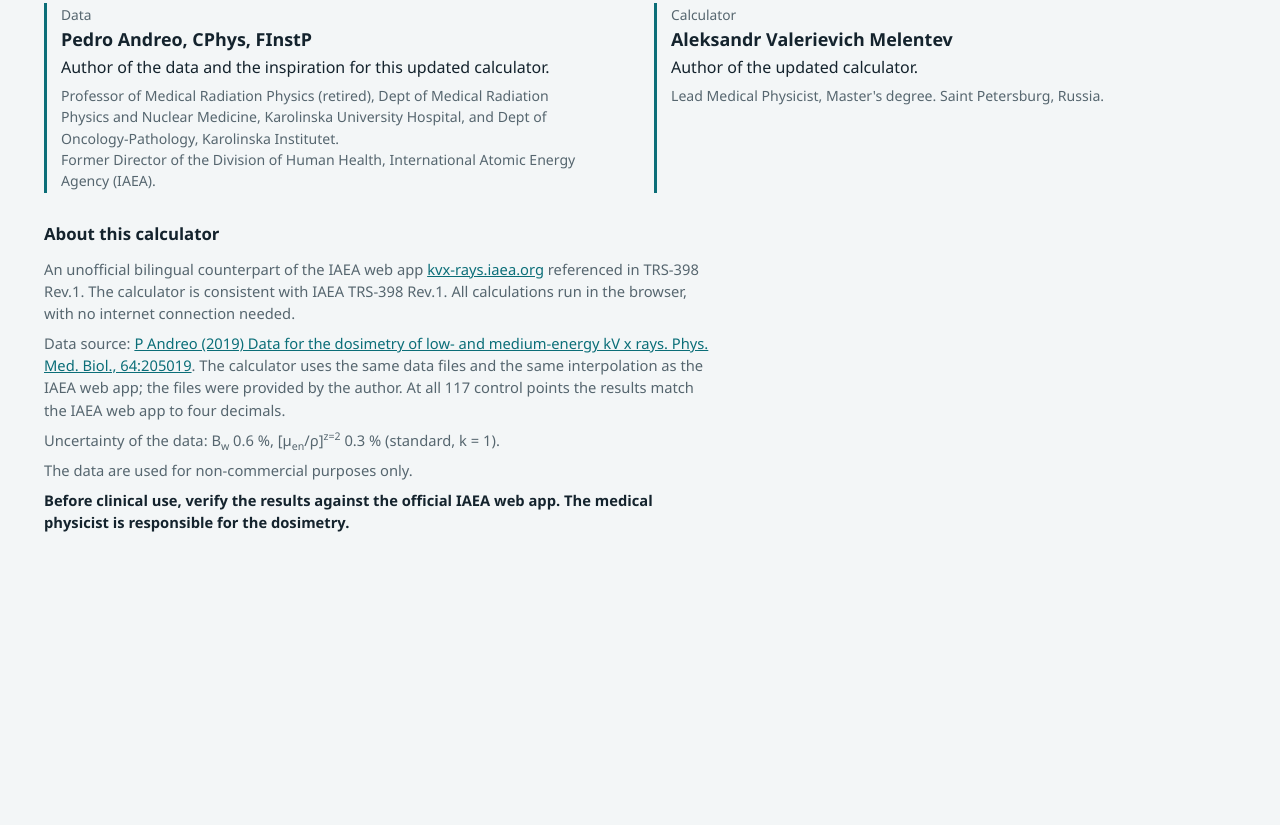
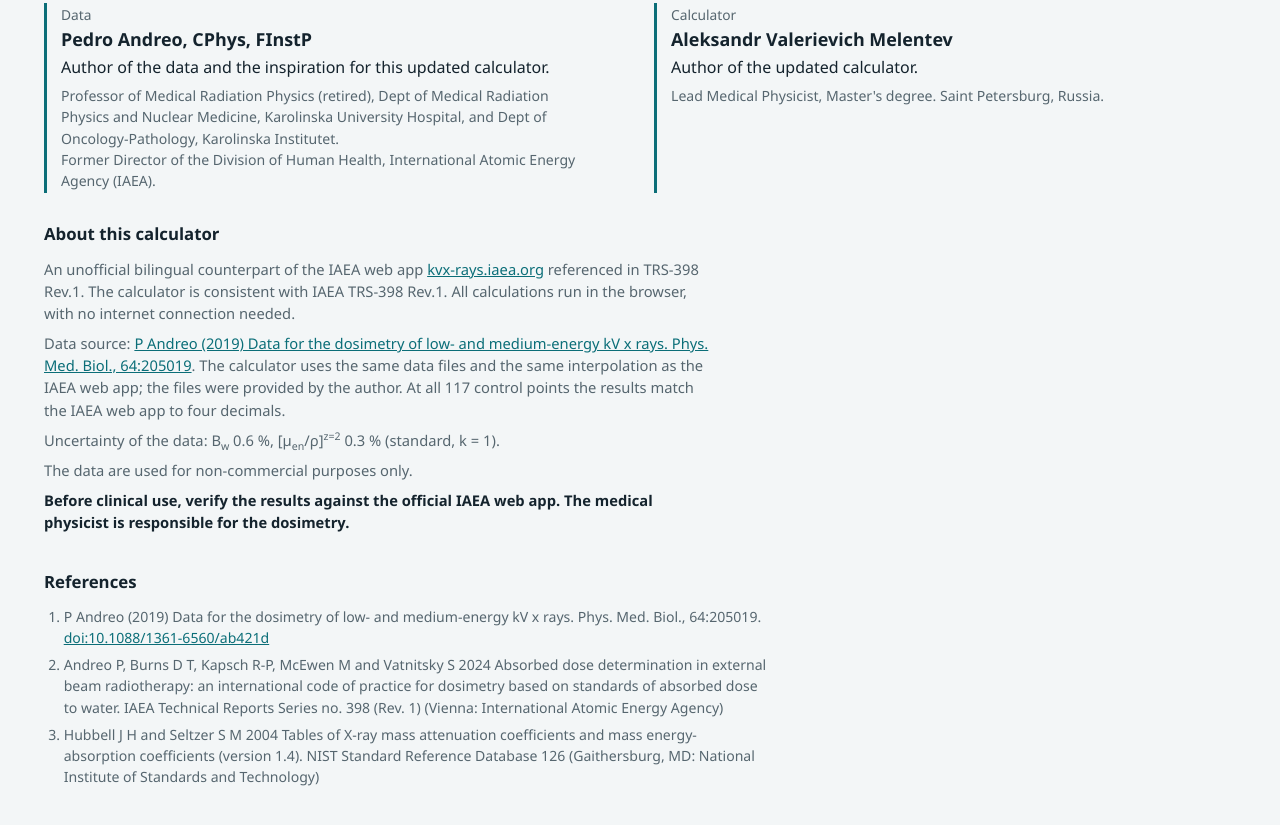
Before and after one commit to mesava/kV-x-rays-data, a website: page docs/index.html in a window 1280 px wide. Shown: the part 757-1582 px from the top of the page. Before the commit the page ends 1338 px from the top, so only its background shows below. Drawn offline with Linux system fonts and the light colour scheme.

Commit message:
Список литературы; TRS-398 Rev.1 цитируется с авторами
- раздел «Литература / References» на сайте и в README: Andreo (2019),
  TRS-398 Rev.1 с авторами (формат подтверждён P. Andreo), NIST SRD 126
- текст «Скопировать для протокола»: TRS-398 Rev.1 (Andreo et al., 2024)

```diff
--- a/docs/index.html
+++ b/docs/index.html
@@ -179,6 +179,11 @@
 .about p { max-width: 80ch; margin: 0 0 8px; font-size: 0.92rem; }
 .about .disclaimer { color: var(--ink); font-weight: 600; }
 
+/* литература */
+.refs { color: var(--muted); }
+.refs ol { margin: 0; padding-left: 1.4em; max-width: 90ch; font-size: 0.88rem; }
+.refs li + li { margin-top: 6px; }
+
 /* ---------- узкие экраны ---------- */
 @media (max-width: 1080px) {
   main { grid-template-columns: minmax(0, 1fr); }
@@ -275,6 +280,11 @@
     <p data-i18n="about.p3">Неопределённость самих данных: B<sub>w</sub> — 0,6 %, [μ<sub>en</sub>/ρ]<sup>z=2</sup> — 0,3 % (стандартная, k = 1).</p>
     <p data-i18n="about.p4">Данные используются только в некоммерческих целях.</p>
     <p class="disclaimer" data-i18n="about.disclaimer">Перед клиническим применением сверьте результат с официальным приложением МАГАТЭ. Ответственность за дозиметрию несёт медицинский физик.</p>
+  </section>
+
+  <section class="refs" aria-labelledby="refs-h">
+    <h2 id="refs-h" data-i18n="refs.heading">Литература</h2>
+    <ol data-i18n="refs.list"><li>P Andreo (2019) Data for the dosimetry of low- and medium-energy kV x rays. Phys. Med. Biol., 64:205019. <a href="https://doi.org/10.1088/1361-6560/ab421d">doi:10.1088/1361-6560/ab421d</a></li><li>Andreo P, Burns D T, Kapsch R-P, McEwen M and Vatnitsky S 2024 Absorbed dose determination in external beam radiotherapy: an international code of practice for dosimetry based on standards of absorbed dose to water. IAEA Technical Reports Series no. 398 (Rev. 1) (Vienna: International Atomic Energy Agency)</li><li>Hubbell J H and Seltzer S M 2004 Tables of X-ray mass attenuation coefficients and mass energy-absorption coefficients (version 1.4). NIST Standard Reference Database 126 (Gaithersburg, MD: National Institute of Standards and Technology)</li></ol>
   </section>
 </footer>
 
@@ -490,6 +500,9 @@
 
 const LANGS = ["ru", "en"];
 
+// Список литературы одинаков для обоих языков; издания МАГАТЭ цитируются с авторами.
+const REFERENCES = `<li>P Andreo (2019) Data for the dosimetry of low- and medium-energy kV x rays. Phys. Med. Biol., 64:205019. <a href="https://doi.org/10.1088/1361-6560/ab421d">doi:10.1088/1361-6560/ab421d</a></li><li>Andreo P, Burns D T, Kapsch R-P, McEwen M and Vatnitsky S 2024 Absorbed dose determination in external beam radiotherapy: an international code of practice for dosimetry based on standards of absorbed dose to water. IAEA Technical Reports Series no. 398 (Rev. 1) (Vienna: International Atomic Energy Agency)</li><li>Hubbell J H and Seltzer S M 2004 Tables of X-ray mass attenuation coefficients and mass energy-absorption coefficients (version 1.4). NIST Standard Reference Database 126 (Gaithersburg, MD: National Institute of Standards and Technology)</li>`;
+
 const I18N = {
   ru: {
     decimal: ",",
@@ -579,7 +592,7 @@
       geom_extrap: () => "РИП или диаметр поля вне таблиц: значение получено экстраполяцией.",
       hvl_unphysical: (p, n) => `СПО ${n(p.hvl, 2)} мм ${p.material} физически недостижим при ${p.kv} кВ: предел — СПО моноэнергетических фотонов ${p.kv} кэВ, около ${n(p.limit, 2)} мм ${p.material}. Результат недостоверен.`,
     },
-    copyFooter: `Данные: ${CITATION}. Расчёт согласуется с TRS-398 Rev.1 (МАГАТЭ).`,
+    copyFooter: `Данные: ${CITATION}. Расчёт согласуется с TRS-398 Rev.1 (Andreo et al., МАГАТЭ, 2024).`,
     credits: {
       heading: "Авторы",
       dataRole: "Данные",
@@ -598,6 +611,10 @@
       p3: "Неопределённость самих данных: B<sub>w</sub> — 0,6 %, [μ<sub>en</sub>/ρ]<sup>z=2</sup> — 0,3 % (стандартная, k = 1).",
       p4: "Данные используются только в некоммерческих целях.",
       disclaimer: "Перед клиническим применением сверьте результат с официальным приложением МАГАТЭ. Ответственность за дозиметрию несёт медицинский физик.",
+    },
+    refs: {
+      heading: "Литература",
+      list: REFERENCES,
     },
   },
 
@@ -689,7 +706,7 @@
       geom_extrap: () => "SSD or field diameter is outside the tables: the value is extrapolated.",
       hvl_unphysical: (p, n) => `An HVL of ${n(p.hvl, 2)} mm ${p.material} cannot occur at ${p.kv} kV: the limit is the HVL of ${p.kv} keV monoenergetic photons, about ${n(p.limit, 2)} mm ${p.material}. The result is not reliable.`,
     },
-    copyFooter: `Data: ${CITATION}. Calculation consistent with IAEA TRS-398 Rev.1.`,
+    copyFooter: `Data: ${CITATION}. Calculation consistent with TRS-398 Rev.1 (Andreo et al., IAEA, 2024).`,
     credits: {
       heading: "Authors",
       dataRole: "Data",
@@ -708,6 +725,10 @@
       p3: "Uncertainty of the data: B<sub>w</sub> 0.6 %, [μ<sub>en</sub>/ρ]<sup>z=2</sup> 0.3 % (standard, k = 1).",
       p4: "The data are used for non-commercial purposes only.",
       disclaimer: "Before clinical use, verify the results against the official IAEA web app. The medical physicist is responsible for the dosimetry.",
+    },
+    refs: {
+      heading: "References",
+      list: REFERENCES,
     },
   },
 };
--- a/web/style.css
+++ b/web/style.css
@@ -170,6 +170,11 @@
 .about p { max-width: 80ch; margin: 0 0 8px; font-size: 0.92rem; }
 .about .disclaimer { color: var(--ink); font-weight: 600; }
 
+/* литература */
+.refs { color: var(--muted); }
+.refs ol { margin: 0; padding-left: 1.4em; max-width: 90ch; font-size: 0.88rem; }
+.refs li + li { margin-top: 6px; }
+
 /* ---------- узкие экраны ---------- */
 @media (max-width: 1080px) {
   main { grid-template-columns: minmax(0, 1fr); }
```
Also changed, not shown: web/i18n.js (+13 -2 lines), web/index.html (+5 -0 lines), README.md.
